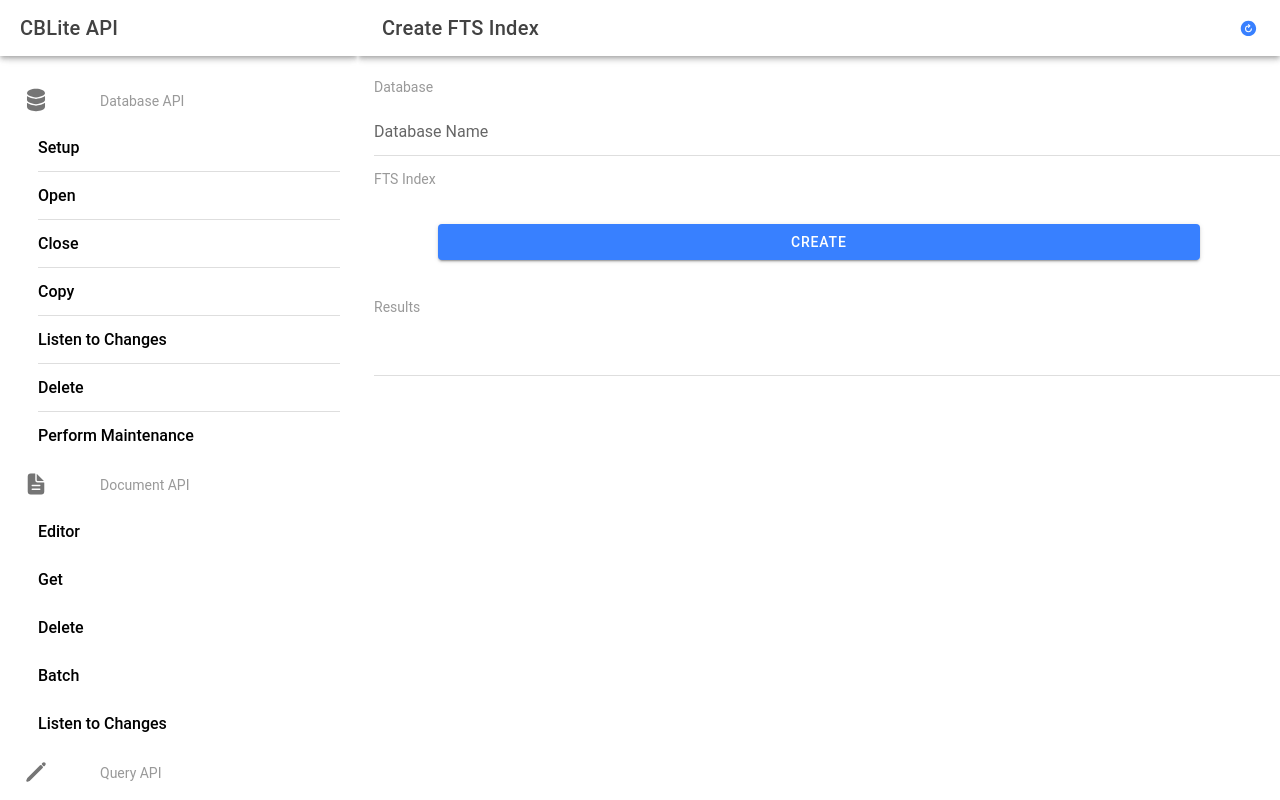
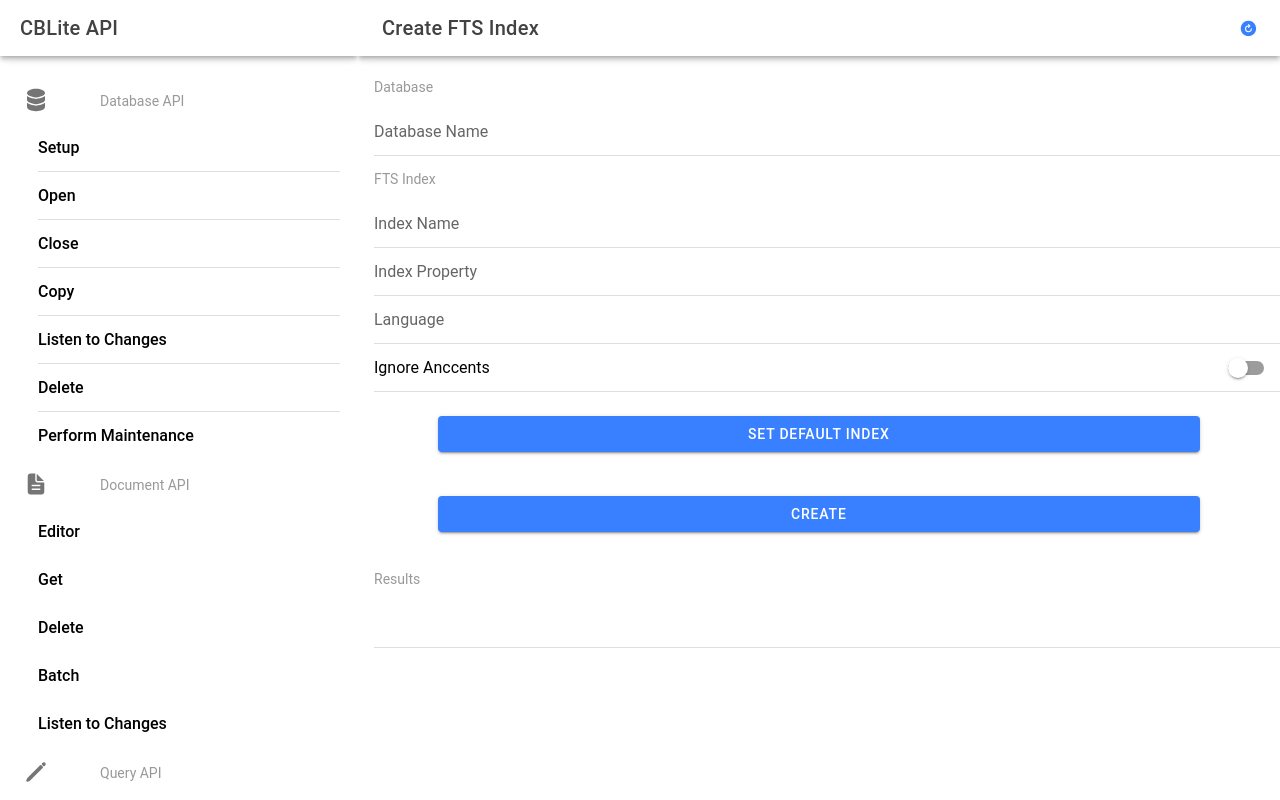
Before and after one commit to couchbaselabs/cbl-enterprise-ionic, a React (Vite) app in the folder example/: page /index/createFTS in a window 1280 px wide. Built offline with nearby package versions, Linux system fonts and the light colour scheme.

Commit message:
updated create FTS and delete index pages for testing

```diff
--- a/example/src/pages/indexes/CreateFTSIndex.tsx
+++ b/example/src/pages/indexes/CreateFTSIndex.tsx
@@ -4,20 +4,59 @@
 import DetailPageContainer from '../../components/DetailPageContainer/DetailPageContainer';
 import DatabaseNameForm from '../../components/DatabaseNameForm/DatabaseNameForm';
 
-import { IonItemDivider, IonLabel } from '@ionic/react';
+import { IonItemDivider, IonLabel, IonItem, IonInput, IonButton, IonToggle } from '@ionic/react';
+
+import { IndexBuilder, FullTextIndexItem } from 'couchbase-lite-ee-ionic';
 
 const CreateFTSIndexPage: React.FC = () => {
 
   const { databases } = useContext(DatabaseContext)!;
   const [databaseName, setDatabaseName] = useState<string>('');
+  const [indexName, setIndexName] = useState<string>('');
+  const [indexField, setIndexField] = useState<string>('');
+  const [ignoreAccents, setIgnoreAccents] = useState<boolean>(false);
+  const [language, setLanguage] = useState<string>('');
   const [resultsMessage, setResultsMessage] = useState<string>('');
 
   function update () {
+    if (databaseName in databases) {
+      let db = databases[databaseName];
+      if (db != null) {
+        //get the property to create the index on
+          //create the index
+          let indexProperty = FullTextIndexItem.property(indexField);
+          let index = IndexBuilder.fullTextIndex(indexProperty).setIgnoreAccents(ignoreAccents);
 
+          db.createIndex(indexName, index)
+            .then(() => {
+              setResultsMessage('success');
+            })
+            .catch((error: unknown) => {
+              setResultsMessage('' + error);
+            });
+        } else {
+          setResultsMessage(
+            'Error: Index name or field is not defined',
+          );
+        }
+    } else {
+      setResultsMessage('Error: Database is not setup (defined)');
+    }
+  }
+
+  function setDefaultIndex() {
+    setIndexField('name');
+    setLanguage('en');
+    setIgnoreAccents(false);
   }
 
   function reset () {
-
+    setDatabaseName('');
+    setIndexName('');
+    setIndexField('');
+    setLanguage('');
+    setResultsMessage('');
+    setIgnoreAccents(false);
   }
 
   return (
@@ -33,6 +72,44 @@
       <IonItemDivider>
         <IonLabel>FTS Index</IonLabel>
       </IonItemDivider>
+      <IonItem key={3}>
+        <IonInput
+          onInput={(e: any) => setIndexName(e.target.value)}
+          placeholder="Index Name"
+          value={indexName}
+        ></IonInput>
+      </IonItem>
+      <IonItem key={4}>
+        <IonInput
+          onInput={(e: any) => setIndexField(e.target.value)}
+          placeholder="Index Property"
+          value={indexField}
+        ></IonInput>
+      </IonItem>
+      <IonItem key={5}>
+        <IonInput
+          onInput={(e: any) => setLanguage(e.target.value)}
+          placeholder="Language"
+          value={language}
+        ></IonInput>
+      </IonItem>
+      <IonItem key={6}>
+        <IonToggle
+          onIonChange={(e: any) => setIgnoreAccents(e.target.value)}
+          checked={ignoreAccents}
+        >Ignore Anccents</IonToggle>
+      </IonItem>
+      <IonButton
+          		onClick={setDefaultIndex}
+          		style={{
+            		display: 'block',
+            		marginLeft: 'auto',
+            		marginRight: 'auto',
+            		padding: '20px 80px',
+          		}}
+        		>
+          Set Default Index
+        	</IonButton>
     </DetailPageContainer>
   );
 };
--- a/example/src/pages/indexes/CreateIndex.tsx
+++ b/example/src/pages/indexes/CreateIndex.tsx
@@ -85,7 +85,7 @@
       <IonItem key={4}>
         <IonInput
           onInput={(e: any) => setIndexFields(e.target.value)}
-          placeholder="Index Fields (comma separated)"
+          placeholder="Index Properties (comma separated)"
           value={indexFields}
         ></IonInput>
       </IonItem>
--- a/example/src/pages/indexes/DeleteIndex.tsx
+++ b/example/src/pages/indexes/DeleteIndex.tsx
@@ -4,20 +4,40 @@
 import DetailPageContainer from '../../components/DetailPageContainer/DetailPageContainer';
 import DatabaseNameForm from '../../components/DatabaseNameForm/DatabaseNameForm';
 
-import { IonItemDivider, IonLabel } from '@ionic/react';
+import { IonItemDivider, IonLabel, IonInput, IonItem } from '@ionic/react';
 
 const DeleteIndexPage: React.FC = () => {
 
   const { databases } = useContext(DatabaseContext)!;
   const [databaseName, setDatabaseName] = useState<string>('');
   const [resultsMessage, setResultsMessage] = useState<string>('');
+  const [indexName, setIndexName] = useState<string>('');
 
   function update () {
-
+    if (databaseName in databases) {
+      let db = databases[databaseName];
+      if (db != null) {
+        if (indexName.length > 0) {
+        db.deleteIndex(indexName)
+          .then(() => {
+            setResultsMessage('success');
+          })
+          .catch((error: unknown) => {
+            setResultsMessage('' + error);
+          });
+        } else {
+          setResultsMessage('Error: Index name is not defined');
+        }
+      }
+    } else {
+      setResultsMessage('Error: Database is not setup (defined)');
+    }
   }
 
   function reset () {
-
+    setDatabaseName('');
+    setIndexName('');
+    setResultsMessage('');
   }
 
   return (
@@ -34,6 +54,13 @@
       <IonItemDivider>
         <IonLabel>Index</IonLabel>
       </IonItemDivider>
+      <IonItem key={3}>
+        <IonInput
+          onInput={(e: any) => setIndexName(e.target.value)}
+          placeholder="Index Name"
+          value={indexName}
+        ></IonInput>
+      </IonItem>
     </DetailPageContainer>
   );
 };
--- a/example/src/pages/indexes/ListIndexes.tsx
+++ b/example/src/pages/indexes/ListIndexes.tsx
@@ -4,21 +4,42 @@
 import DetailPageContainer from '../../components/DetailPageContainer/DetailPageContainer';
 import DatabaseNameForm from '../../components/DatabaseNameForm/DatabaseNameForm';
 
-import { IonItemDivider, IonLabel } from '@ionic/react';
+import { IonItemDivider, IonLabel, IonItem } from '@ionic/react';
 
 const ListIndexesPage: React.FC = () => {
 
   const { databases } = useContext(DatabaseContext)!;
   const [databaseName, setDatabaseName] = useState<string>('');
   const [resultsMessage, setResultsMessage] = useState<string>('');
+  const [indexes, setIndexes] = useState<string[]>([]);
 
   function update () {
-
+    if (databaseName in databases) {
+      let db = databases[databaseName];
+      if (db != null) {
+        db.getIndexes()
+          .then((indexes) => {
+            setIndexes(indexes);
+            if (indexes.length === 0) {
+              setResultsMessage('success - no indexes found');
+            } else {
+              setResultsMessage('success');
+            }
+          })
+          .catch((error: unknown) => {
+            setResultsMessage('' + error);
+          });
+      }
+    } else {
+      setResultsMessage('Error: Database is not setup (defined)');
+    }
   }
 
   function reset ()
   {
-
+    setDatabaseName('');
+    setResultsMessage('');
+    setIndexes([]);
   }
 
   return (
@@ -31,6 +52,16 @@
       <DatabaseNameForm
         setDatabaseName={setDatabaseName}
         databaseName={databaseName}  />
+        <IonItemDivider>
+        <IonLabel>Indexes</IonLabel>
+      </IonItemDivider>
+      {indexes.map((index, indexIndex) => {
+        return (
+          <IonItem key={indexIndex}>
+            <IonLabel>{index}</IonLabel>
+          </IonItem>
+        );
+      })}
     </DetailPageContainer>
   );
 };
--- a/example/src/services/DataGeneratorService.ts
+++ b/example/src/services/DataGeneratorService.ts
@@ -28,7 +28,7 @@
 			id: this.ids[0],
 			doc: {
 				id: this.ids[0],
-				name: "name0",
+				name: "Lorem ipsum dolor sit amet, consectetur adipiscing elit, sed do eiusmod tempor incididunt ut labore et dolore magna aliqua. Ut enim ad minim veniam, quis nostrud exercitation ullamco laboris nisi ut aliquip ex ea commodo consequat. Duis aute irure dolor in reprehenderit in voluptate velit esse cillum dolore eu fugiat nulla pariatur. Excepteur sint occaecat cupidatat non proident, sunt in culpa qui officia deserunt mollit anim id est laborum.",
 				active: true,
 				documentType: "document"
 				},
@@ -59,7 +59,7 @@
 				id: this.ids[3],
 				doc: {
 					id: this.ids[3],
-					name: "name3",
+					name: "Sed ut perspiciatis unde omnis iste natus error sit voluptatem accusantium doloremque laudantium, totam rem aperiam, eaque ipsa quae ab illo inventore veritatis et quasi architecto beatae vitae dicta sunt explicabo. Nemo enim ipsam voluptatem quia voluptas sit aspernatur aut odit aut fugit, sed quia consequuntur magni dolores eos qui ratione voluptatem sequi nesciunt. Neque porro quisquam est, qui dolorem ipsum quia dolor sit amet, consectetur, adipisci velit, sed quia non numquam eius modi tempora incidunt ut labore et dolore magnam aliquam quaerat voluptatem. Ut enim ad minima veniam, quis nostrum exercitationem ullam corporis suscipit laboriosam, nisi ut aliquid ex ea commodi consequatur? Quis autem vel eum iure reprehenderit qui in ea voluptate velit esse quam nihil molestiae consequatur, vel illum qui dolorem eum fugiat quo voluptas nulla pariatur?",
 					active: true,
 					documentType: "document"
 					},
```
